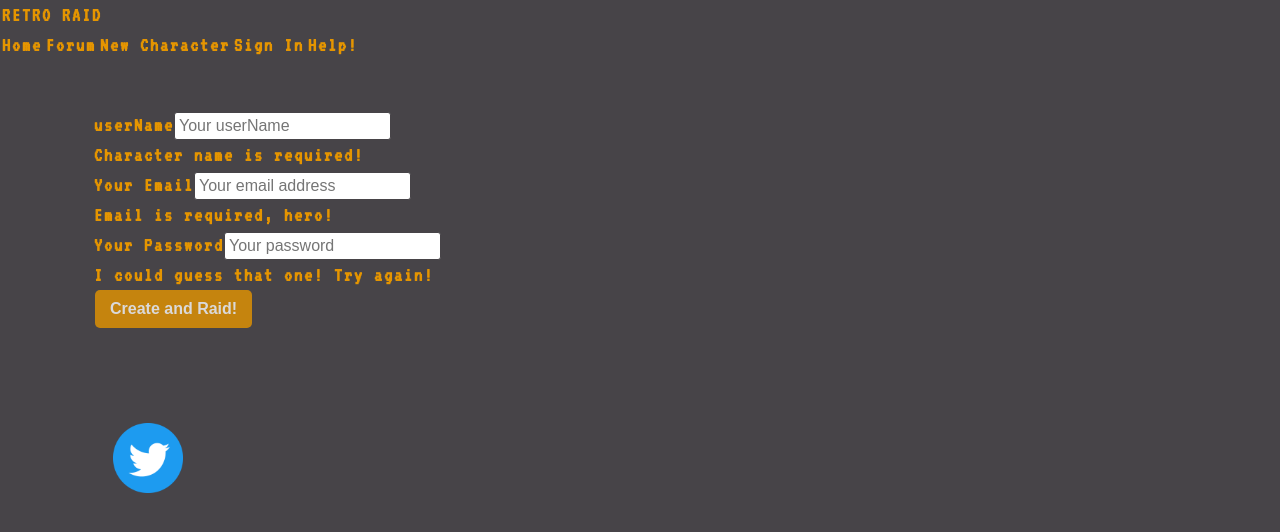
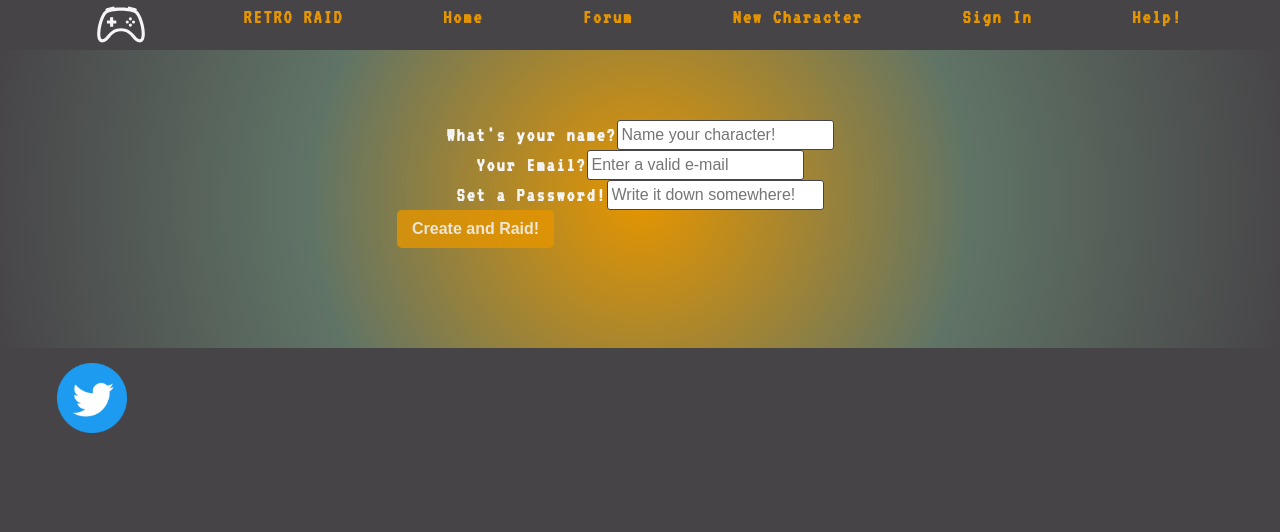
Before and after one commit to Azambik/retro-raid, a React (Create React App) app in the folder client/: page / in a window 1280 px wide. Both pictures are taken after a click on the button "New Character". Shown: the top 532 px of the page. Built offline with nearby package versions, Linux system fonts and the light colour scheme.

Commit message:
added gradient to main; spaced out nav; working on signup/login; added konami code and barrel roll logic

```diff
--- a/client/src/App.js
+++ b/client/src/App.js
@@ -17,7 +17,7 @@ const client = new ApolloClient({
 
     operation.setContext({
       headers: {
-        authortization: token ? `BEarer ${token}` : ''
+        authortization: token ? `Bearer ${token}` : ''
       }
     });
   },
--- a/client/src/components/Header/index.js
+++ b/client/src/components/Header/index.js
@@ -1,7 +1,7 @@
 import React, { useEffect } from 'react';
 import Navbar from 'react-bootstrap/Navbar'
 import Nav from 'react-bootstrap/Nav'
-//import RRLogo from 'assets'
+import * as Icon from 'react-bootstrap-icons';
 
 function Header({ currentPage, setCurrentPage }) {
     const pages = [
@@ -16,10 +16,12 @@ function Header({ currentPage, setCurrentPage }) {
         document.title = currentPage;
     }, [currentPage]);
 
+    //when user clicks on controller, timer begins to enter konami code, if successful, toast pops up and sends pre-filled out message to Dev Team
   return (
-        <Navbar bg="dark" variant="dark" >
-            <Navbar.Brand href="/">RETRO RAID</Navbar.Brand>
-            <Nav className="mr-auto p-3">
+        <Navbar bg="dark" variant="dark">
+            <Nav className="navbox">
+                <Icon.Controller size={50} />
+                <Navbar.Brand href="/">RETRO RAID</Navbar.Brand>
                 { pages.map( link =>(
                     <Nav.Link className={`${currentPage === link && 'navActive'}`} key={link}>
                         <span onClick={() => setCurrentPage(link)} >{link}</span>
--- a/client/src/components/Home/index.js
+++ b/client/src/components/Home/index.js
@@ -3,6 +3,7 @@ import React from 'react';
 //import Image from 'react-bootstrap/Image'
 //import RRLogo for jumbotron
 import {Container, Row, Col, Image } from 'react-bootstrap';
+
 
 function Home() {
     //1st row is title; 2nd row is about; 3rd row is loading posts...
--- a/client/src/components/Login/index.js
+++ b/client/src/components/Login/index.js
@@ -50,7 +50,7 @@ const LoginForm = () => {
         <Alert dismissible onClose={() => setShowAlert(false)} show={showAlert} variant='danger'>
           Character not found!
         </Alert>
-        <Form.Group>
+        <Form.Group className="formbox">
           <Form.Label htmlFor='username'>Your Character</Form.Label>
           <Form.Control
             type='text'
@@ -60,10 +60,9 @@ const LoginForm = () => {
             value={userFormData.username}
             required
           />
-          <Form.Control.Feedback type='invalid'>That's not a real hero!</Form.Control.Feedback>
         </Form.Group>
 
-        <Form.Group>
+        <Form.Group className="formbox">
           <Form.Label htmlFor='password'>Your Password</Form.Label>
           <Form.Control
             type='password'
@@ -73,7 +72,6 @@ const LoginForm = () => {
             value={userFormData.password}
             required
           />
-          <Form.Control.Feedback type='invalid'>Wrong password!</Form.Control.Feedback>
         </Form.Group>
         <Button
           disabled={!(userFormData.email && userFormData.password)}
--- a/client/src/components/Signup/index.js
+++ b/client/src/components/Signup/index.js
@@ -51,50 +51,47 @@ const Signup = () => {
   return (
     <>
       {/* This is needed for the validation functionality above */}
-      <Form noValidate validated={validated} onSubmit={handleFormSubmit}>
+      <Form noValidate validated={validated} onSubmit={handleFormSubmit} className="signupform">
         {/* show alert if server response is bad */}
         <Alert dismissible onClose={() => setShowAlert(false)} show={showAlert} variant='danger'>
          {/* Small thing We may want to edit the newb part. Its funny but may come off as less profesional.*/}
           Your character wasn't created, sorry newb!
         </Alert>
 
-        <Form.Group>
-          <Form.Label htmlFor='userName'>userName</Form.Label>
+        <Form.Group  className="formbox">
+          <Form.Label htmlFor='userName'>What's your name?</Form.Label>
           <Form.Control
             type='text'
-            placeholder='Your userName'
+            placeholder="Name your character!"
             name='userName'
             onChange={handleInputChange}
             value={userFormData.userName}
             required
           />
-          <Form.Control.Feedback type='invalid'>Character name is required!</Form.Control.Feedback>
         </Form.Group>
 
-        <Form.Group>
-          <Form.Label htmlFor='email'>Your Email</Form.Label>
+        <Form.Group className="formbox">
+          <Form.Label htmlFor='email'>Your Email?</Form.Label>
           <Form.Control
             type='email'
-            placeholder='Your email address'
+            placeholder='Enter a valid e-mail'
             name='email'
             onChange={handleInputChange}
             value={userFormData.email}
             required
           />
-          <Form.Control.Feedback type='invalid'>Email is required, hero!</Form.Control.Feedback>
         </Form.Group>
 
-        <Form.Group>
-          <Form.Label htmlFor='password'>Your Password</Form.Label>
+        <Form.Group className="formbox">
+          <Form.Label htmlFor='password'>Set a Password!</Form.Label>
           <Form.Control
             type='password'
-            placeholder='Your password'
+            placeholder='Write it down somewhere!'
             name='password'
             onChange={handleInputChange}
             value={userFormData.password}
             required
           />
-          <Form.Control.Feedback type='invalid'>I could guess that one! Try again!</Form.Control.Feedback>
         </Form.Group>
         <Button
           disabled={!(userFormData.userName && userFormData.email && userFormData.password)}
--- a/client/src/index.css
+++ b/client/src/index.css
@@ -1,14 +1,15 @@
 
 main {
 	margin: 0 auto;
-	max-width: 90%;
+	max-width: 100%;
   padding: 50px 30px;
+  background-image: radial-gradient(circle,#e59500, #607466, #474448);
 }
 :root {
   --primary: #474448;
   --secondary: #e59500;
   --tertiary: #607466;
-  --light: #e59500;
+  --light: whitesmoke;
   --dark: #474448;
   --darker: #111111;
   --error: rgb(228, 46, 1);
@@ -96,11 +97,13 @@ a:hover {
 
 header {
   background: var(--dark);
+
 }
 
 header a {
   color: var(--light);
 }
+
 
 button {
   font-size: 1rem;
@@ -169,7 +172,7 @@ textarea {
 }
 
 .container {
-  width: 85%;
+  width: 100%;
   max-width: 1200px;
   margin-left: auto;
   margin-right: auto;
@@ -307,12 +310,18 @@ a {
   margin-bottom: 15px;
 }
 
-.project {
-  border-style: solid;
-  border-color: #98C1D9;
-  border-width: 5px;
+.navbox {
+  display: flex;
+  justify-content: space-evenly;
 }
 
-.project:hover {
-  opacity: 50%;
+.signupform {
+  margin: 0 auto;
+  padding: 20px 0;
 }
+
+.formbox {
+  display: flex;
+  justify-content: center;
+  width: 100%;
+}
--- a/package.json
+++ b/package.json
@@ -14,7 +14,9 @@
   "author": "",
   "license": "ISC",
   "dependencies": {
-    "if-env": "^1.0.4"
+    "bootstrap-icons": "^1.4.1",
+    "if-env": "^1.0.4",
+    "react-bootstrap-icons": "^1.4.0"
   },
   "devDependencies": {
     "concurrently": "^5.3.0"
```
Also changed, not shown: client/src/utils/konami.js (added, +66 -0 lines), 2 other files (tests, documents, lock files or other folders).
